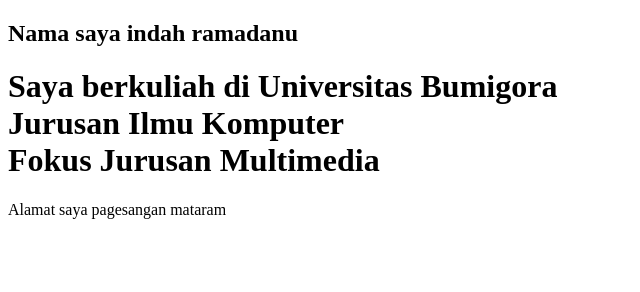
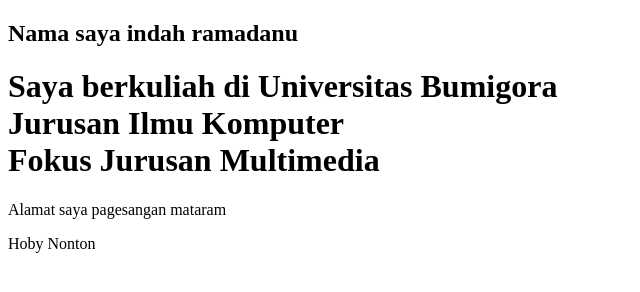
Before and after one commit to indaaaaa/webdasar2021, a plain HTML site: page index.html in a window 1280 px wide. Shown: the whole page, without its empty margins (0-640 px from the left). Drawn offline with Linux system fonts and the light colour scheme.

Commit message:
menambahkan hoby

```diff
--- a/index.html
+++ b/index.html
@@ -12,5 +12,6 @@
         Saya berkuliah di Universitas Bumigora <br> Jurusan Ilmu Komputer <br> Fokus Jurusan Multimedia
     </h1>
     <p>Alamat saya pagesangan mataram</p>
+    <p>Hoby Nonton</p>
 </body>
 </html>
```
